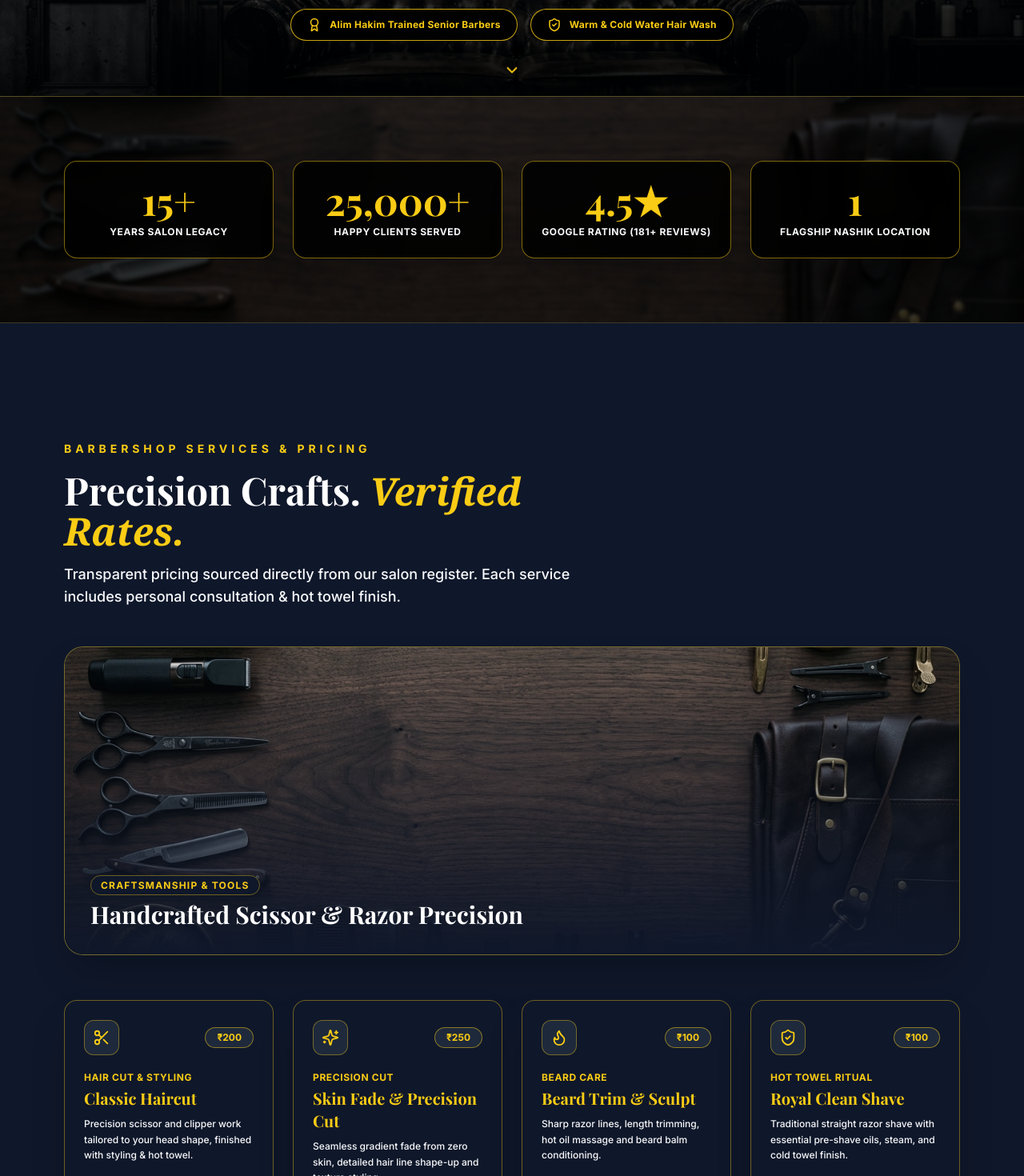
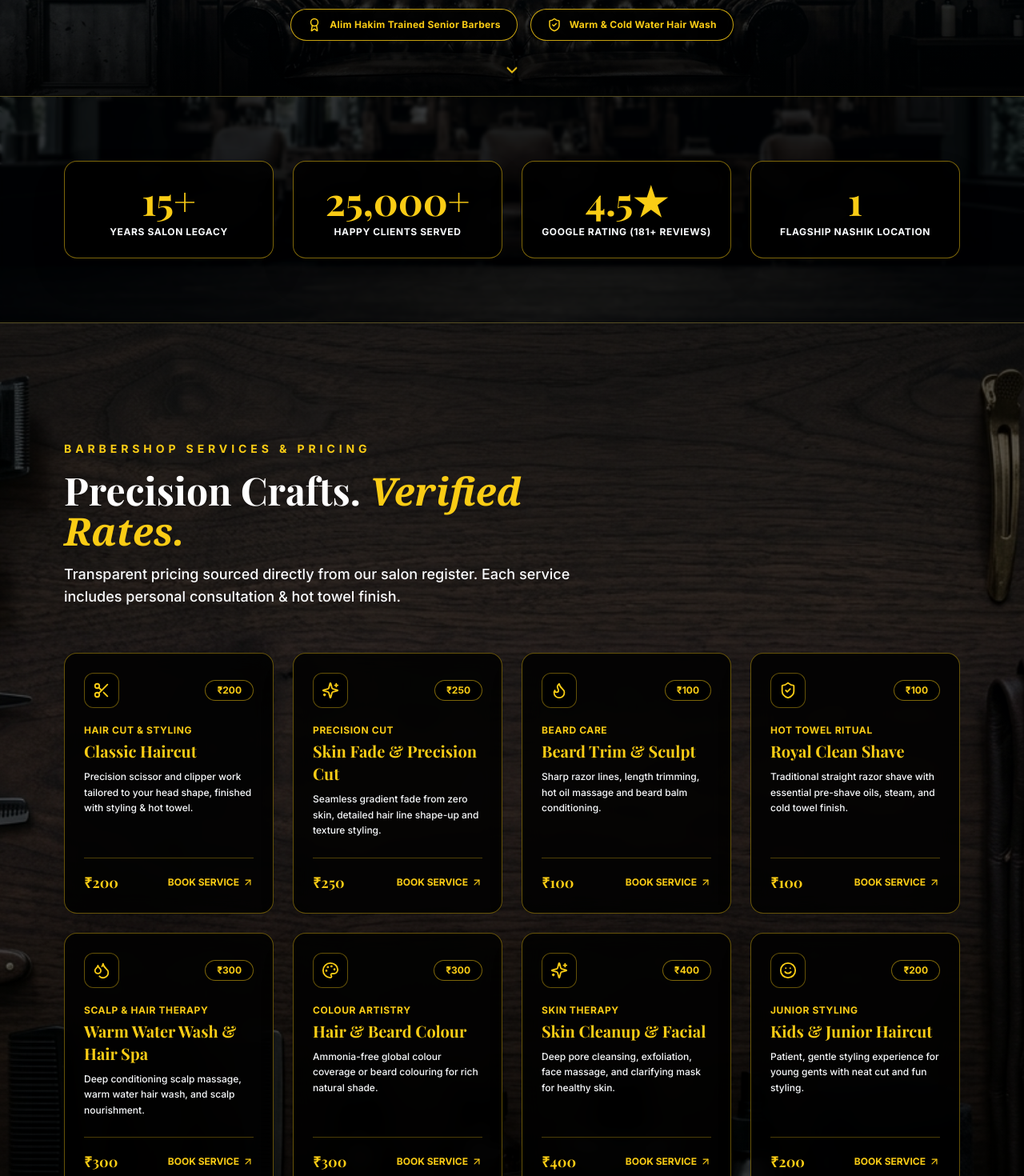
Before and after one commit to Chetan911n/hairport-salon-website, a Next.js app: page / in a window 1280 px wide. Shown: the part 680-2150 px from the top of the page at 80% size. Built offline with nearby package versions, Linux system fonts and the light colour scheme.

Commit message:
Updated Image 1 and Image 2 section background mapping per user table

```diff
--- a/components/Services.tsx
+++ b/components/Services.tsx
@@ -74,39 +74,28 @@ export const featuredServicesList = [
 
 export default function Services() {
   return (
-    <section className="border-t border-[#FACC15]/20 bg-[#0F172A] py-24 md:py-36 text-white" id="services">
-      <div className="container-luxury">
+    <section className="relative border-t border-[#FACC15]/30 py-24 md:py-36 text-white overflow-hidden" id="services">
+      {/* Image 2 Background for Services Section (Flat-Lay Barber Tools) */}
+      <div className="absolute inset-0 z-0">
+        <Image
+          src="/images/hairport_tools_flatlay_tom_ford.jpg"
+          alt="THE HAIRPORT Image 2 Barber Tools Services Background"
+          fill
+          priority
+          className="object-cover object-center opacity-95"
+        />
+        <div className="absolute inset-0 bg-gradient-to-b from-black/70 via-black/50 to-black/80" />
+      </div>
+
+      <div className="relative z-10 container-luxury">
         <Reveal className="max-w-2xl">
           <span className="eyebrow text-[#FACC15]">Barbershop Services &amp; Pricing</span>
-          <h2 className="mt-4 font-display text-4xl leading-tight text-white md:text-5xl font-bold">
+          <h2 className="mt-4 font-display text-4xl leading-tight text-white md:text-5xl font-bold drop-shadow-lg">
             Precision Crafts. <span className="text-[#FACC15] italic font-serif">Verified Rates.</span>
           </h2>
-          <p className="mt-4 text-[#F8FAFC] text-base md:text-lg font-medium leading-relaxed">
+          <p className="mt-4 text-[#F8FAFC] text-base md:text-lg font-medium leading-relaxed drop-shadow-md">
             Transparent pricing sourced directly from our salon register. Each service includes personal consultation &amp; hot towel finish.
           </p>
-        </Reveal>
-
-        {/* Tom Ford Dark Charcoal Flat-Lay Barber Tools Banner */}
-        <Reveal delay={0.2} className="mt-12">
-          <div className="group relative overflow-hidden rounded-3xl border border-[#FACC15]/40 shadow-2xl bg-[#1E293B]">
-            <Image
-              src="/images/hairport_tools_flatlay_tom_ford.jpg"
-              alt="THE HAIRPORT Professional Barber Tools Craft"
-              width={1400}
-              height={600}
-              className="w-full h-64 sm:h-80 md:h-96 object-cover object-center transition-transform duration-700 group-hover:scale-105 opacity-95"
-            />
-            <div className="absolute inset-0 bg-gradient-to-t from-[#0F172A] via-[#0F172A]/40 to-transparent flex items-end p-8">
-              <div>
-                <span className="text-xs font-bold uppercase tracking-widest text-[#FACC15] border border-[#FACC15]/40 bg-[#0F172A] px-3 py-1 rounded-full">
-                  Craftsmanship &amp; Tools
-                </span>
-                <h3 className="mt-2 font-display text-2xl md:text-3xl font-bold text-white">
-                  Handcrafted Scissor &amp; Razor Precision
-                </h3>
-              </div>
-            </div>
-          </div>
         </Reveal>
 
         <div className="mt-14 grid gap-6 md:grid-cols-2 lg:grid-cols-4">
@@ -114,13 +103,13 @@ export default function Services() {
             const Icon = service.icon;
             return (
               <Reveal key={service.slug} delay={i * 0.06}>
-                <div className="group relative flex h-full flex-col justify-between overflow-hidden rounded-2xl border border-[#FACC15]/40 bg-[#0F172A] p-6 shadow-2xl transition-all duration-300 hover:-translate-y-2 hover:border-[#FACC15]">
+                <div className="group relative flex h-full flex-col justify-between overflow-hidden rounded-2xl border border-[#FACC15]/40 bg-black/85 p-6 shadow-2xl backdrop-blur-md transition-all duration-300 hover:-translate-y-2 hover:border-[#FACC15]">
                   <div>
                     <div className="flex items-center justify-between">
-                      <div className="flex h-11 w-11 items-center justify-center rounded-xl bg-[#1E293B] text-[#FACC15] border border-[#FACC15]/40">
+                      <div className="flex h-11 w-11 items-center justify-center rounded-xl bg-black text-[#FACC15] border border-[#FACC15]/40">
                         <Icon size={22} />
                       </div>
-                      <span className="rounded-full border border-[#FACC15]/50 bg-[#1E293B] px-3.5 py-1 text-xs font-bold text-[#FACC15]">
+                      <span className="rounded-full border border-[#FACC15]/50 bg-black px-3.5 py-1 text-xs font-bold text-[#FACC15]">
                         {service.price}
                       </span>
                     </div>
--- a/components/Stats.tsx
+++ b/components/Stats.tsx
@@ -13,17 +13,16 @@ const stats = [
 export default function Stats() {
   return (
     <section className="relative border-t border-[#FACC15]/30 py-20 text-white overflow-hidden">
-      {/* Tom Ford Dark Charcoal Flat-Lay Barber Tools Background for Section 2 */}
+      {/* Image 1 Background for Statistics Section */}
       <div className="absolute inset-0 z-0">
         <Image
-          src="/images/hairport_tools_flatlay_tom_ford.jpg"
-          alt="THE HAIRPORT Tom Ford Flat-Lay Barber Tools Background"
+          src="/images/hairport_hero_tom_ford_dark.jpg"
+          alt="THE HAIRPORT Statistics Background"
           fill
           priority
           className="object-cover object-center opacity-90"
         />
-        {/* Dark subtle overlay for contrast */}
-        <div className="absolute inset-0 bg-black/60 backdrop-blur-[2px]" />
+        <div className="absolute inset-0 bg-black/70 backdrop-blur-[2px]" />
       </div>
 
       <div className="relative z-10 container-luxury">
```
